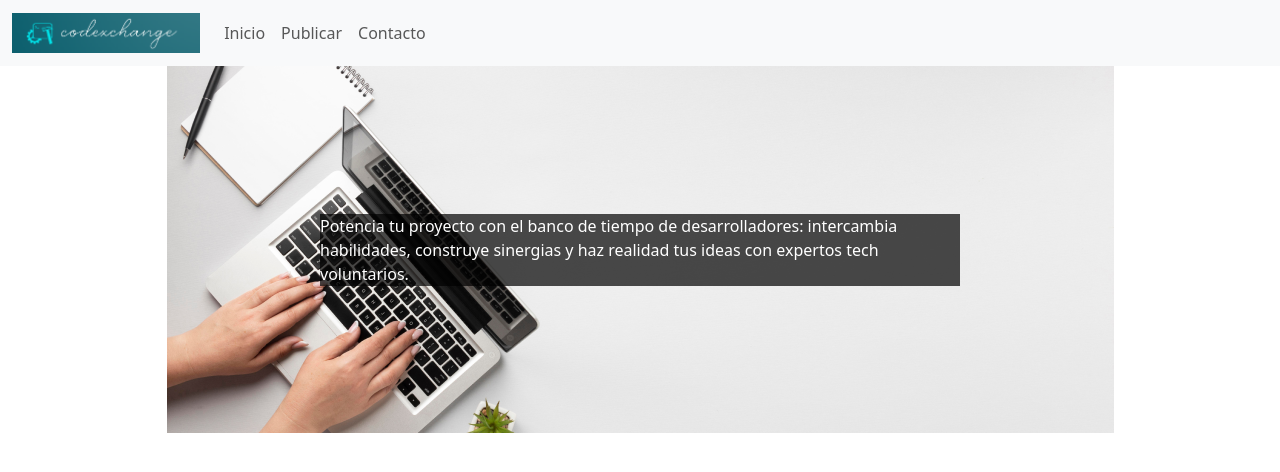
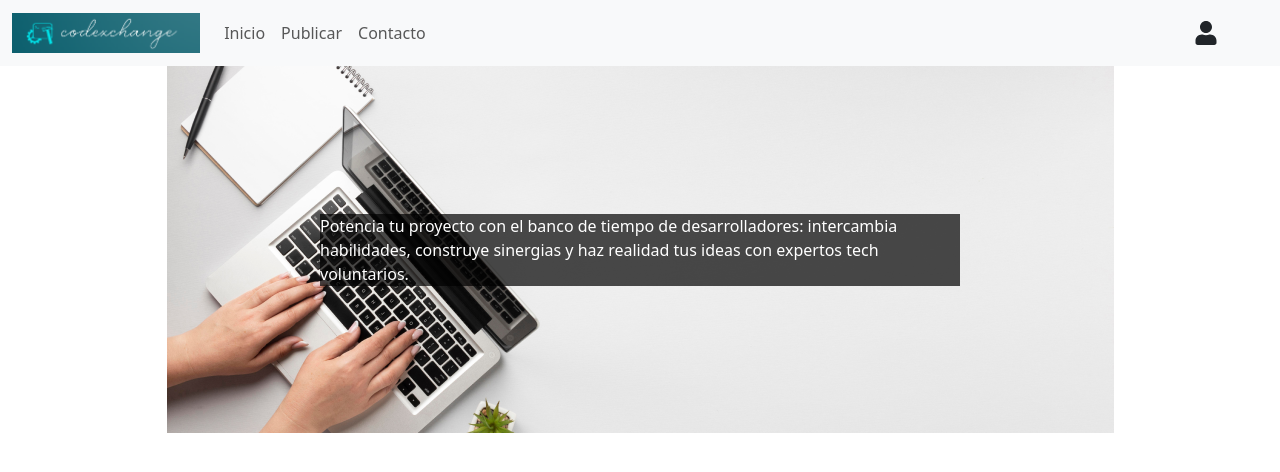
Before and after one commit to monicadefran/Equipo_19_HackathonF5, a React (Create React App) app in the folder codexchange/: page /NavScrollExample in a window 1280 px wide. Shown: the top 472 px of the page. Built offline with nearby package versions, Linux system fonts and the light colour scheme.

Commit message:
Add icono to the nav

```diff
--- a/codexchange/package.json
+++ b/codexchange/package.json
@@ -8,8 +8,9 @@
     "bootstrap": "^5.3.0",
     "bootstrap-icons": "^1.10.5",
     "holderjs": "^2.9.9",
+    "icons-react": "^3.7.1",
     "react": "^18.2.0",
-    "react-bootstrap": "^2.8.0",
+    "react-bootstrap": "^2.9.0-beta.0",
     "react-dom": "^18.2.0",
     "react-icons": "^4.10.1",
     "react-router-dom": "^6.14.2",
--- a/codexchange/src/Components/CardGrid.jsx
+++ b/codexchange/src/Components/CardGrid.jsx
@@ -49,7 +49,7 @@ function GridExample() {
           <Form.Group controlId="searchTerm">
             <Form.Control
               type="text"
-              placeholder="Buscar..."
+              placeholder="Busca en tu ciudad..."
               value={searchTerm}
               onChange={handleSearch}
               className="form-control-sm" // Opcional: si quieres que la barra de búsqueda sea más pequeña
@@ -57,7 +57,7 @@ function GridExample() {
           </Form.Group>
         </Form>
 
-        <Row xs={1} md={2} className="g-4">
+        <Row xs={1} md={3} className="g-4">
           {filteredCoder.map((coder) => (
             <Col key={coder.id}>
               <Card>
--- a/codexchange/src/Components/Navbar.jsx
+++ b/codexchange/src/Components/Navbar.jsx
@@ -2,6 +2,7 @@ import React from 'react';
 import { Link } from 'react-router-dom';
 import { Container, Navbar, Nav } from 'react-bootstrap';
 import '../Css/Navbar.css';
+import { FaUser } from 'react-icons/fa';
 import nav from '../assets/nav.png';
 import logo from '../assets/logo.png';
 
@@ -21,6 +22,9 @@ function NavScrollExample() {
               <Nav.Link as={Link} to="/Createads">Publicar</Nav.Link>
               <Nav.Link href={`mailto:${contactEmail}`}>Contacto</Nav.Link>
             </Nav>
+            <Nav style={{ marginRight: '50px' }}>
+              <FaUser size={24} />
+            </Nav>
           </Navbar.Collapse>
         </Container>
       </Navbar>
```
Also changed, not shown: 1 other file (tests, documents, lock files or other folders).
